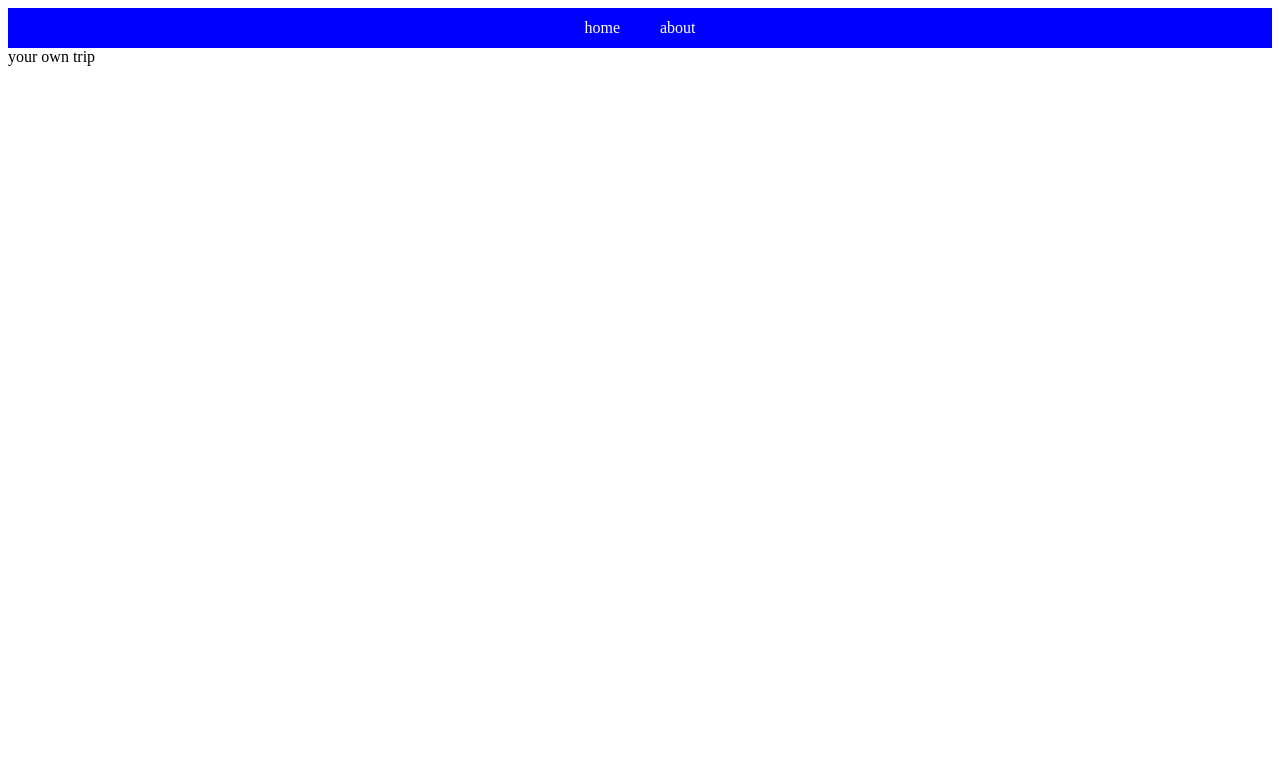
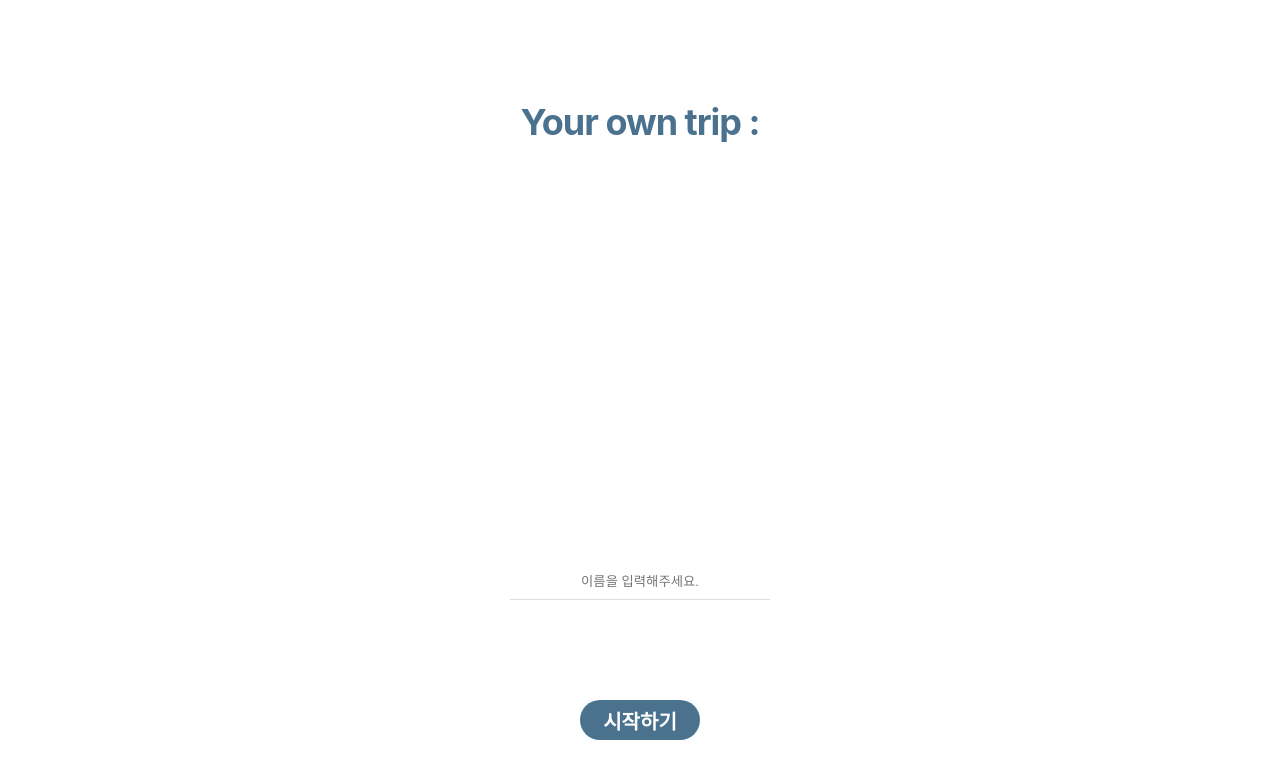
Before and after one commit to dev-cmkim/your-own-trip, a Next.js app: page / in a window 1280 px wide. Shown: the top 778 px of the page. Built offline with nearby package versions, Linux system fonts and the light colour scheme.

Commit message:
hook 컴포너트형으로 변경, 초기화면 UI 구성 완료

```diff
--- /dev/null
+++ b/compoment/inputText.tsx
@@ -0,0 +1,42 @@
+import { useState } from "react";
+import styled from "styled-components"
+
+const Input = styled.input`
+    text-align: center;
+    outline: none;
+    border: none;
+    border-bottom-color: currentcolor;
+    border-bottom-style: none;
+    border-bottom-width: medium;
+    border-bottom: 1px solid #ddd;
+    width: 240px;
+    margin: 0 auto;
+    position: fixed;
+    bottom: 200px;
+    left: 50%;
+    transform: translateX(-50%);
+    padding:10px;
+`;
+
+const InputText = () => {
+    const [name, setName] = useState('')
+
+    const handleChange = (e: React.FormEvent<HTMLInputElement>) => {
+        const userName = e.currentTarget.value;
+        console.log(userName)
+
+        setName(userName)
+
+    }
+    return (
+        <div>
+            <Input
+                type = "text"
+                placeholder= "이름을 입력해주세요."
+                onChange={ handleChange }
+            />
+        </div>
+    )
+}
+
+export default InputText
--- a/pages/index.tsx
+++ b/pages/index.tsx
@@ -1,10 +1,30 @@
+import Link from "next/link"
+import { useState } from "react"
+import InputText from "../compoment/inputText"
 import Menu from "../compoment/menu"
+import { GlobalStyle } from "../styles/globalStyle"
 
-export default function home () {
+const Home = () => {
+    const [isHovering, setIsHovering ] = useState(0)
     return (
-        <div>
-            <Menu/>
-            <div>your own trip</div>
+        <div >
+            <GlobalStyle />
+            <div className="init-main">
+                <span className="title-text1">Your own trip : </span>
+                {isHovering ?
+                <span className="title-text2"> 당신만의 여행</span> : ''
+                }
+                <InputText />
+                <Link href="/about">
+                    <button
+                    onMouseOver={() => setIsHovering(1)}
+                    onMouseOut={() => setIsHovering(0)}
+                    className="btn-start">시작하기</button>
+                </Link>
+            </div>
         </div>
     )
+
 }
+
+export default Home
```
Also changed, not shown: pages/about.tsx (+16 -1 lines).
